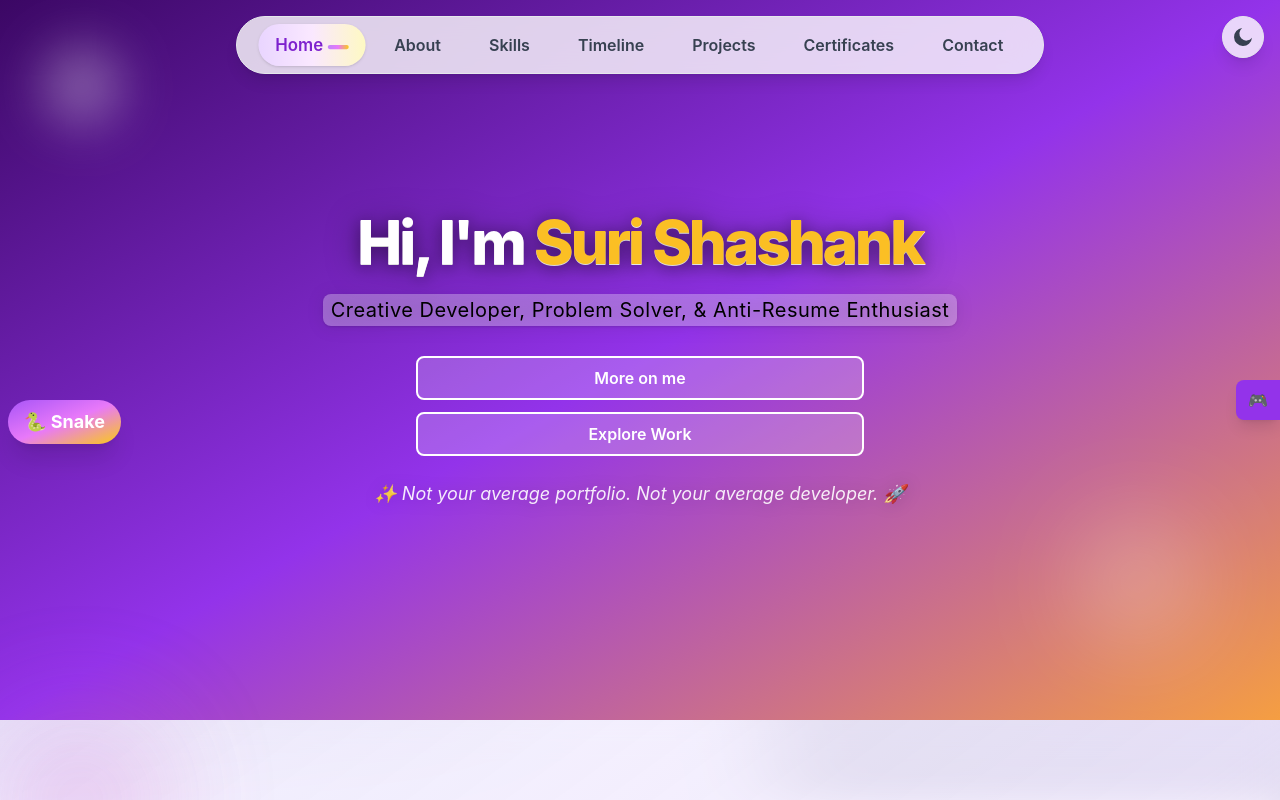
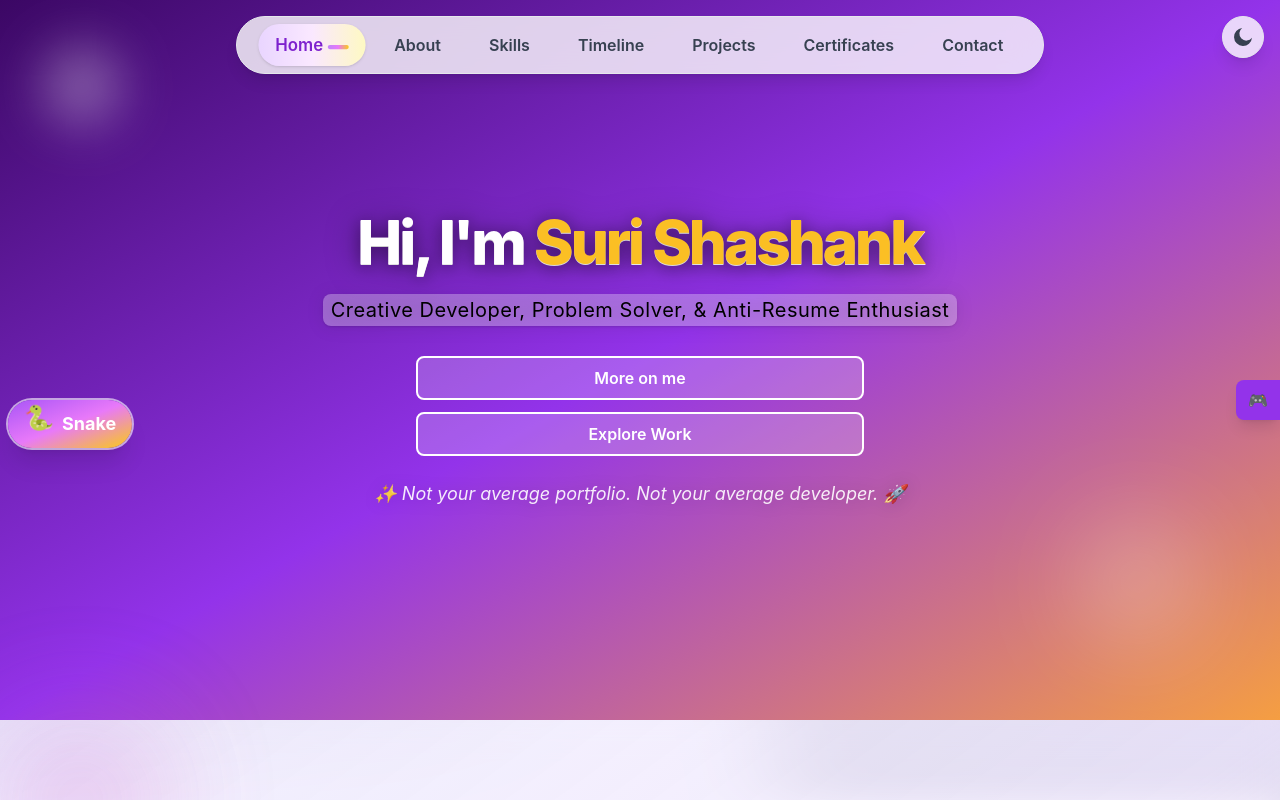
Before and after one commit to shashanksuri616/mypage, a React (Create React App) app in the folder frontend/: page / in a window 1280 px wide. Shown: the top 800 px of the page. Built offline with nearby package versions, Linux system fonts and the light colour scheme.

Commit message:
upgraded sbnake minigame

```diff
--- a/frontend/src/components/SnakeTab.js
+++ b/frontend/src/components/SnakeTab.js
@@ -9,15 +9,16 @@ const SnakeTab = () => {
     <>
       {/* Floating Side Tab Button */}
       <motion.button
-        className="fixed left-2 top-1/2 z-50 bg-gradient-to-br from-purple-500 via-fuchsia-400 to-yellow-400 text-white shadow-xl rounded-full px-4 py-2 font-bold text-lg flex items-center gap-2 hover:scale-105 active:scale-95 transition-all"
+        className="fixed left-2 top-1/2 z-50 bg-gradient-to-br from-purple-500 via-fuchsia-400 to-yellow-400 text-white shadow-xl rounded-full px-4 py-2 font-bold text-lg flex items-center gap-2 hover:scale-110 active:scale-95 transition-all ring-2 ring-white/60 dark:ring-yellow-200/40"
         style={{ transform: "translateY(-50%)" }}
         onClick={() => setOpen(true)}
         initial={{ x: -80, opacity: 0.5 }}
         animate={{ x: 0, opacity: 1 }}
-        whileHover={{ scale: 1.08 }}
+        whileHover={{ scale: 1.13 }}
         aria-label="Open Snake Game"
       >
-        🐍 Snake
+        <span className="text-2xl animate-bounce">🐍</span>
+        <span className="hidden sm:inline">Snake</span>
       </motion.button>
 
       {/* Side Drawer for Snake Game */}
```
